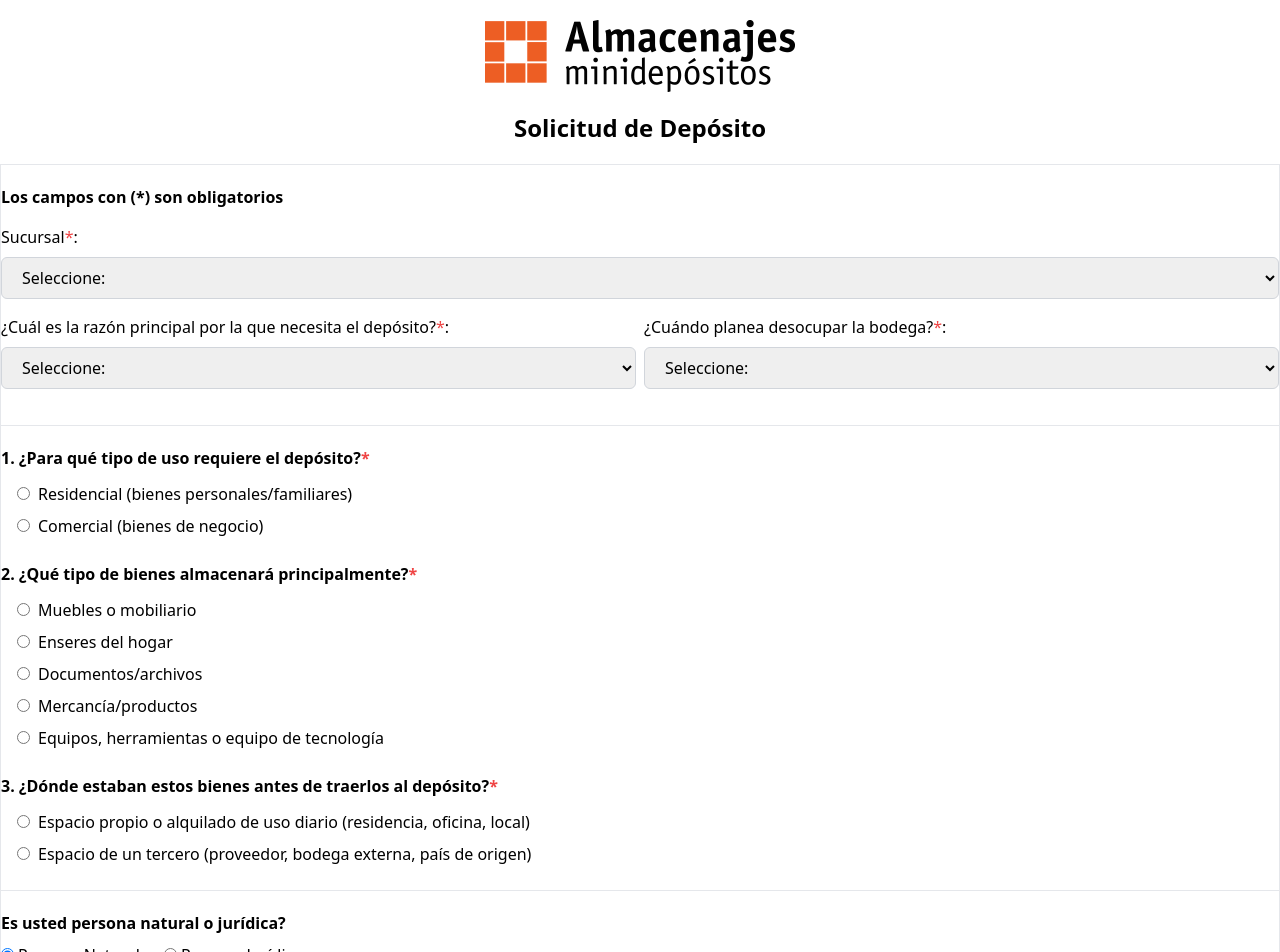
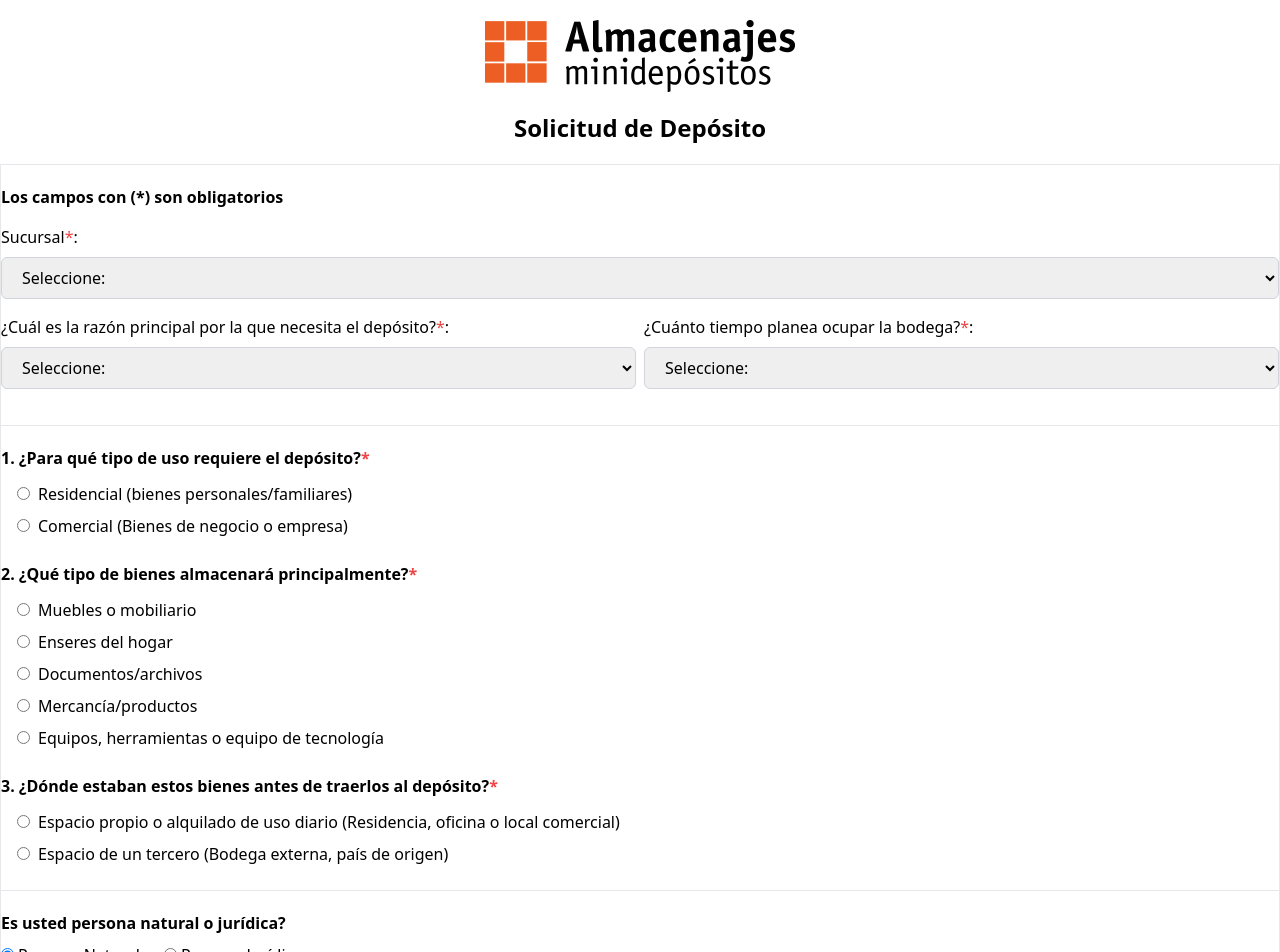
Before and after one commit to Procapi-it/alma-solicitudes, a React (Vite) app: page / in a window 1280 px wide. Shown: the top 952 px of the page. Built offline with nearby package versions, Linux system fonts and the light colour scheme; no server answers.

Commit message:
feat: Adding new items to the questions version 2

```diff
--- a/src/components/BrandsInfo.jsx
+++ b/src/components/BrandsInfo.jsx
@@ -89,15 +89,15 @@ export const BrandsInfo = ({ register, setValue }) => {
             className="border border-gray-300 px-4 py-2 rounded-md w-full"
           >
             <option value="">Seleccione:</option>
-            <option value="Guardar temporalmente (Por remodelación del inmueble o en espera de entrega)">Guardar temporalmente (Por remodelación del inmueble o en espera de entrega)</option>
-            <option value="Guardar temporalmente hasta vender/regalar/descartar">Guardar temporalmente hasta vender/regalar/descartar</option>
-            <option value="Guardar permanentemente">Guardar permanentemente</option>
+            <option value="Guardar temporalmente (Por remodelación del inmueble o en espera de entrega de inmueble)">Guardar temporalmente (Por remodelación del inmueble o en espera de entrega de inmueble)</option>
+            <option value="Guardar temporalmente hasta vender, regalar o eliminar">Guardar temporalmente hasta vender, regalar o eliminar</option>
+            <option value="Guardar por tiempo indefinido">Guardar por tiempo indefinido</option>
           </select>
         </div>
 
         <div className="mb-4">
           <label htmlFor="tiempodesocupar" className="block mb-2">
-            ¿Cuándo planea desocupar la bodega?
+            ¿Cuánto tiempo planea ocupar la bodega?
             <span className="text-red-500">*</span>:
           </label>
           <select
--- a/src/components/StorageUsage.jsx
+++ b/src/components/StorageUsage.jsx
@@ -28,7 +28,7 @@ export const StorageUsage = ({ register }) => {
                             {...register("tipoUso", { required: true })}
                         />
                         <label htmlFor="tipoUsoComercial" className="mx-2">
-                            Comercial (bienes de negocio)
+                            Comercial (Bienes de negocio o empresa)
                         </label>
                     </div>
                 </div>
@@ -114,7 +114,7 @@ export const StorageUsage = ({ register }) => {
                             {...register("procedenciaBienes", { required: true })}
                         />
                         <label htmlFor="procedenciaPropio" className="mx-2">
-                            Espacio propio o alquilado de uso diario (residencia, oficina, local)
+                            Espacio propio o alquilado de uso diario (Residencia, oficina o local comercial)
                         </label>
                     </div>
                     <div>
@@ -125,7 +125,7 @@ export const StorageUsage = ({ register }) => {
                             {...register("procedenciaBienes", { required: true })}
                         />
                         <label htmlFor="procedenciaTercero" className="mx-2">
-                            Espacio de un tercero (proveedor, bodega externa, país de origen)
+                            Espacio de un tercero (Bodega externa, país de origen)
                         </label>
                     </div>
                 </div>
```
